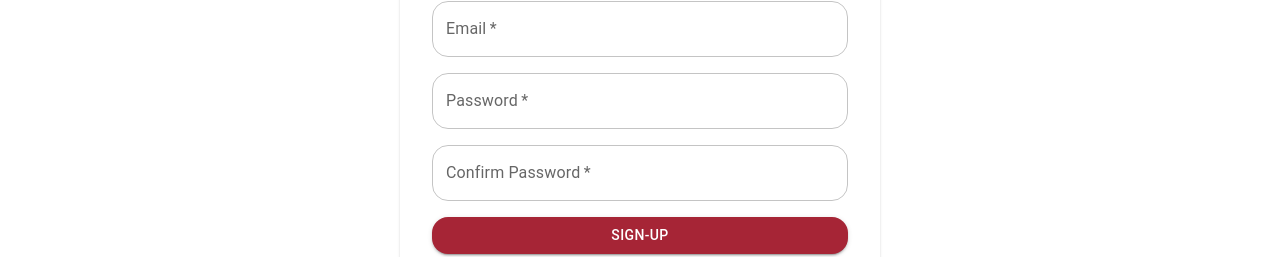
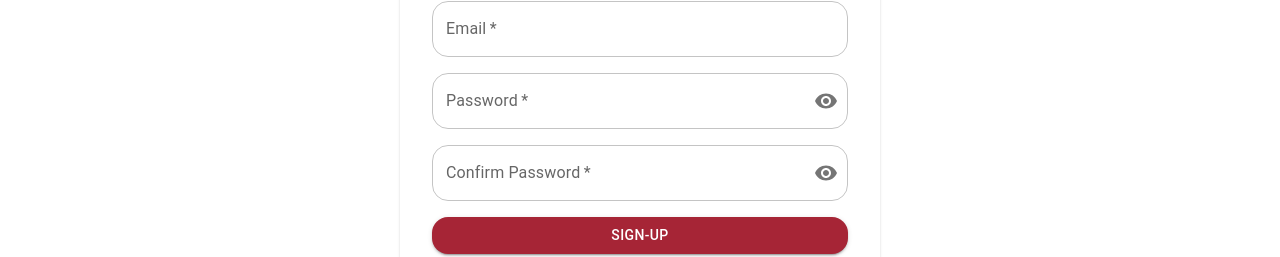
Before and after one commit to UAlberta-CMPUT401/f24project-Bleeding-Heart-Art-Space, a React (Vite) app in the folder frontend/: page /signup in a window 1280 px wide. Shown: the part 210-467 px from the top of the page. Built offline with nearby package versions, Linux system fonts and the light colour scheme; no server answers.

Commit message:
Update: Show/Hide Password Button in Signup Page

```diff
--- a/frontend/src/app/pages/Signup/Signup.tsx
+++ b/frontend/src/app/pages/Signup/Signup.tsx
@@ -1,5 +1,6 @@
 import React, { useState } from "react";
-import { Button, Card, Divider, TextField, Alert} from "@mui/material";
+import { Button, Card, Divider, TextField, Alert, IconButton, InputAdornment} from "@mui/material";
+import { Visibility, VisibilityOff } from "@mui/icons-material";
 import styles from '@pages/Login/Login.module.css';
 import { createUserWithEmailAndPassword, sendEmailVerification } from "firebase/auth";
 import { auth } from "@utils/firebase.ts";
@@ -11,6 +12,8 @@ const Signup: React.FC = () => {
   const [email, setEmail] = useState("");
   const [password, setPassword] = useState("");
   const [confirmPassword, setConfirmPassword] = useState("");
+  const [showPassword, setShowPassword] = useState(false);
+  const [showConfirmPassword, setShowConfirmPassword] = useState(false);
   const [error, setError] = useState<string | null>(null);
   const [success, setSuccess] = useState<boolean>(false);
   const [verificationSent, setVerificationSent] = useState<boolean>(false);
@@ -93,24 +96,48 @@ const Signup: React.FC = () => {
 
           <TextField
             required
-            type="password"
+            type={showPassword ? "text" : "password"} // Toggle between text and password
             variant="outlined"
             label="Password"
             color="secondary"
             value={password}
             onChange={(e) => setPassword(e.target.value)}
             disabled={success}
+            InputProps={{
+              endAdornment: (
+                <InputAdornment position="end">
+                  <IconButton
+                    onClick={() => setShowPassword((prev) => !prev)}
+                    edge="end"
+                  >
+                    {showPassword ? <VisibilityOff /> : <Visibility />}
+                  </IconButton>
+                </InputAdornment>
+              ),
+            }}
           />
 
           <TextField
             required
-            type="password"
+            type={showConfirmPassword ? "text" : "password"} // Toggle between text and password
             variant="outlined"
             label="Confirm Password"
             color="secondary"
             value={confirmPassword}
             onChange={(e) => setConfirmPassword(e.target.value)}
             disabled={success}
+            InputProps={{
+              endAdornment: (
+                <InputAdornment position="end">
+                  <IconButton
+                    onClick={() => setShowConfirmPassword((prev) => !prev)}
+                    edge="end"
+                  >
+                    {showConfirmPassword ? <VisibilityOff /> : <Visibility />}
+                  </IconButton>
+                </InputAdornment>
+              ),
+            }}
           />
 
           <Button type="submit" variant="contained" disabled={isProcessing || success}>
```
